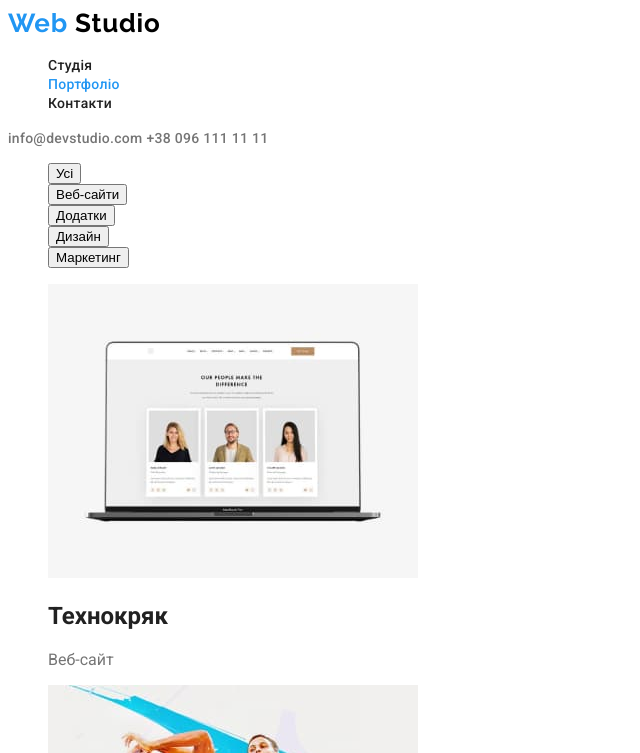
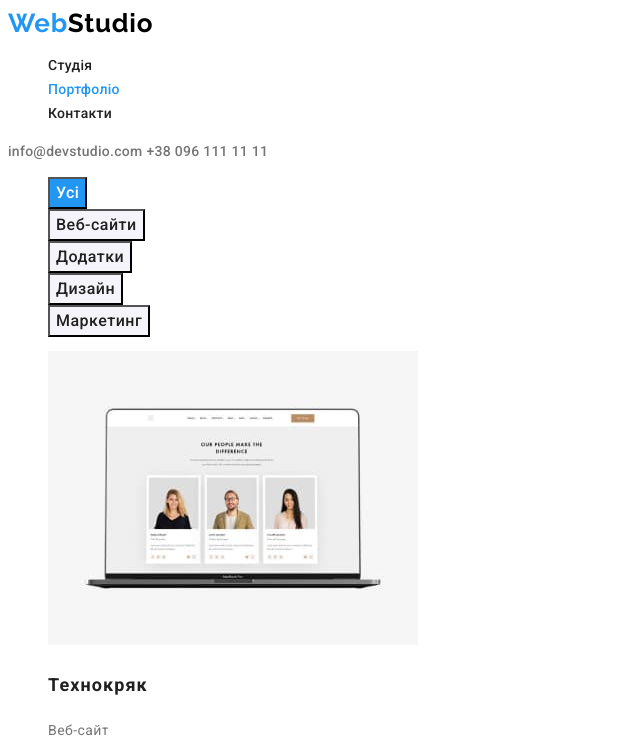
Before and after one commit to VitekVP/goit-markup-hw-02, a plain HTML site: page portfolio.html in a window 1280 px wide. Both pictures are taken after a click on the button "Усі". Shown: the top 753 px of the page, without its empty margins (0-640 px from the left). Drawn offline with Linux system fonts and the light colour scheme.

Commit message:
готов к проверке

```diff
--- a/css/styles.css
+++ b/css/styles.css
@@ -22,7 +22,13 @@
 body {
 	color: var(--primary-text-color);
 	background-color: var(--basic-white-color);
+
 	font-family: Roboto, sans-serif;
+	font-style: normal;
+	font-weight: 400;
+	font-size: 14px;
+	line-height: calc(24 / 14);
+	letter-spacing: 0.03em;
 }
 
 .background {
@@ -54,8 +60,8 @@ body {
 	font-weight: 700;
 	font-size: 26px;
 	line-height: calc(31 / 26);
+	letter-spacing: 0.03em;
 
-	letter-spacing: 0.03em;
 	text-decoration: none;
 }
 .logo-header {
@@ -113,12 +119,15 @@ body {
 	line-height: calc(60 / 44);
 	text-align: center;
 	letter-spacing: 0.06em;
+
 	text-transform: uppercase;
 }
 
 .hero-button {
 	background-color: var(--logo-web);
 	color: var(--basic-white-color);
+
+	cursor: pointer;
 
 	font-weight: 700;
 	font-size: 16px;
@@ -130,16 +139,22 @@ body {
 }
 
 /* Стилі заголовків */
-.title {
+.section-title {
 	color: var(--title-text-color);
+	font-weight: 700;
+	font-size: 36px;
+	line-height: calc(42 / 36);
+	text-align: center;
+	letter-spacing: 0.03em;
 }
 
 .subtitle {
 	color: var(--title-text-color);
-}
-
-.title-portfolio {
-	color: var(--title-text-color);
+	font-weight: 700;
+	font-size: 14px;
+	line-height: calc(16 / 14);
+	letter-spacing: 0.03em;
+	text-transform: uppercase;
 }
 
 /* FOOTER */
@@ -153,8 +168,51 @@ body {
 .link-addresse-footer {
 	color: var(--basic-white-color);
 	text-decoration: none;
+	font-style: normal;
 }
+
+.link-addresse-footer:hover,
+.link-addresse-footer:focus {
+	color: var(--logo-web);
+}
+
 .link-contacts-footer {
 	color: var(--contacts-footer-colors);
 	text-decoration: none;
+	font-style: normal;
 }
+
+.link-contacts-footer:hover,
+.link-contacts-footer:focus {
+	color: var(--logo-web);
+}
+
+/* Портфоліо */
+.filter-button {
+	color: var(--title-text-color);
+	background-color: var(--secondary-bgc);
+
+	font-family: "Roboto";
+	font-style: normal;
+	font-weight: 500;
+	font-size: 16px;
+	line-height: calc(26 / 16);
+	text-align: center;
+	letter-spacing: 0.03em;
+}
+
+.filter-button:hover,
+.filter-button:focus {
+	color: var(--basic-white-color);
+	background-color: var(--logo-web);
+	cursor: pointer;
+}
+
+.title-portfolio {
+	color: var(--title-text-color);
+
+	font-weight: 700;
+	font-size: 18px;
+	line-height: calc(36 / 18);
+	letter-spacing: 0.06em;
+}
--- a/portfolio.html
+++ b/portfolio.html
@@ -13,10 +13,8 @@
 	</head>
 	<body>
 		<header>
-			<a href="" class="logo">
-				Web
-				<span class="logo-header">Studio</span>
-			</a>
+			<!-- prettier-ignore -->
+			<a href="" lang="en" class="logo">Web<span class="logo-header">Studio</span></a>
 			<nav>
 				<ul class="list site-nav">
 					<li><a href="./index.html" class="link">Студія</a></li>
@@ -28,15 +26,15 @@
 			<a href="tel:+380961111111" class="link-contacts">+38 096 111 11 11</a>
 		</header>
 		<main>
-			<section>
-				<h1 class="title-portfolio visually-hidden">Портфоліо</h1>
+			<section class="section">
+				<h1 class="visually-hidden">Портфоліо</h1>
 				<!-- Фільтр -->
-				<ul class="list">
-					<li><button type="button">Усі</button></li>
-					<li><button type="button">Веб-сайти</button></li>
-					<li><button type="button">Додатки</button></li>
-					<li><button type="button">Дизайн</button></li>
-					<li><button type="button">Маркетинг</button></li>
+				<ul class="filter list">
+					<li><button class="filter-button" type="button">Усі</button></li>
+					<li><button class="filter-button" type="button">Веб-сайти</button></li>
+					<li><button class="filter-button" type="button">Додатки</button></li>
+					<li><button class="filter-button" type="button">Дизайн</button></li>
+					<li><button class="filter-button" type="button">Маркетинг</button></li>
 				</ul>
 				<!-- Проекти -->
 				<ul class="list">
@@ -107,10 +105,8 @@
 			</section>
 		</main>
 		<footer class="footer">
-			<a href="" class="logo">
-				Web
-				<span class="logo-footer">Studio</span>
-			</a>
+			<!-- prettier-ignore -->
+			<a href="" lang="en" class="logo">Web<span class="logo-footer">Studio</span></a>
 			<address>
 				<ul class="list">
 					<li>
```
Also changed, not shown: index.html (+10 -14 lines).
